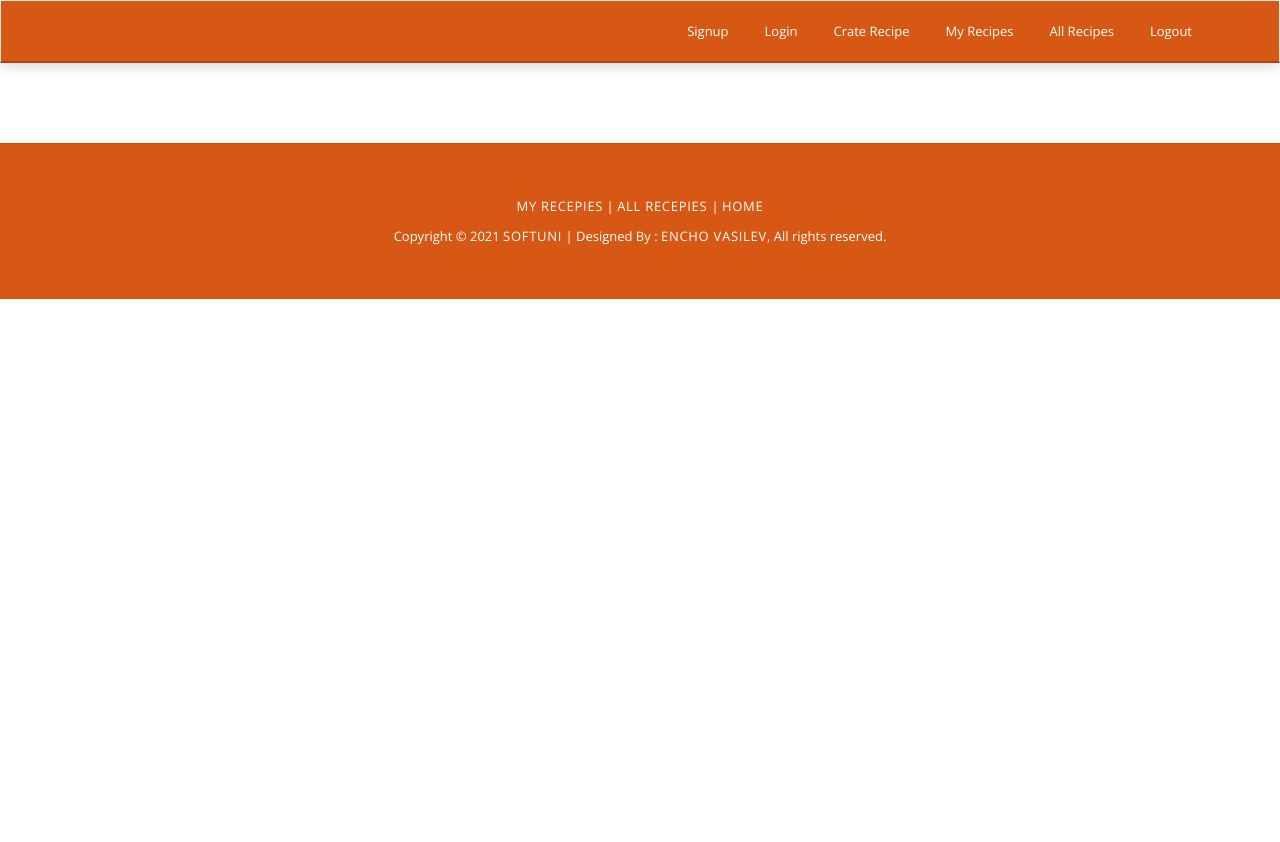
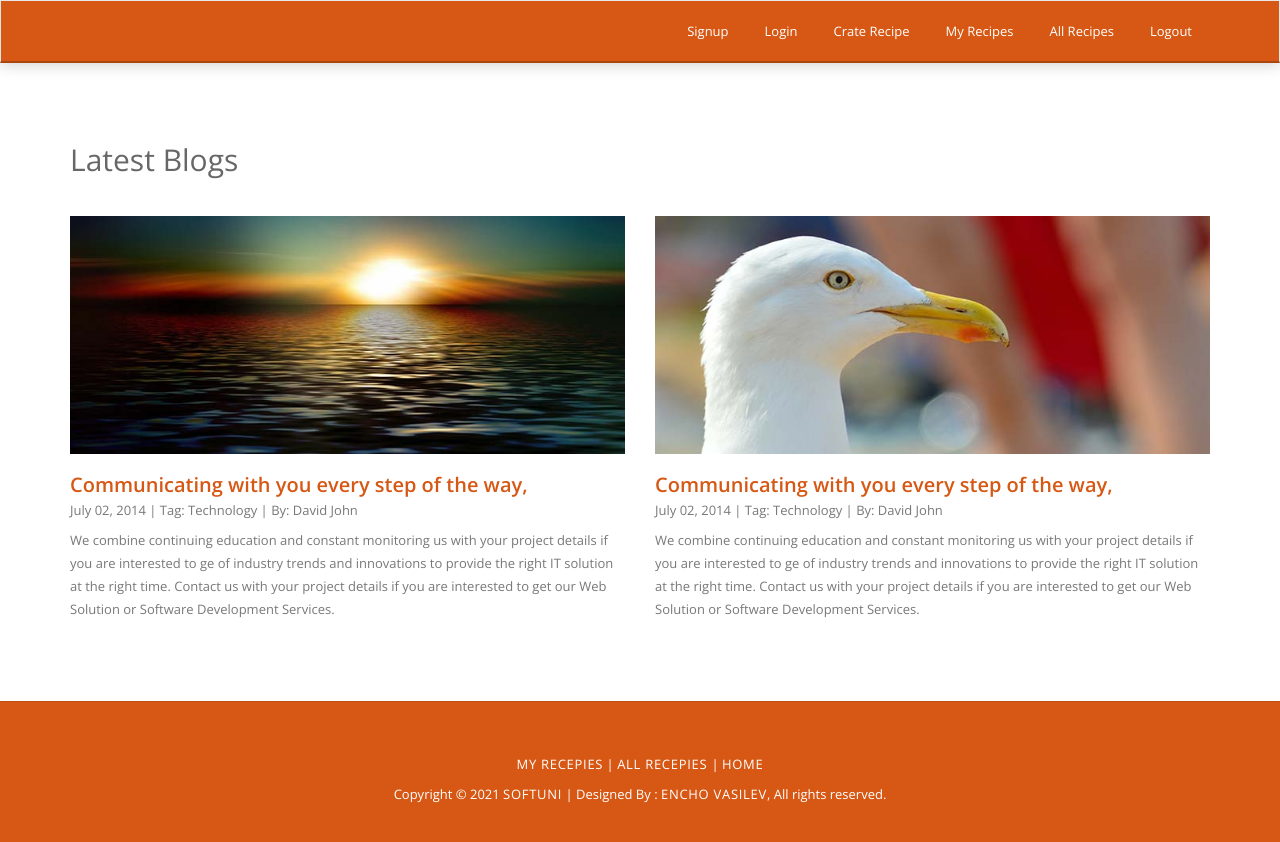
Before and after one commit to edvasilev94/CRA-Project, a JavaScript app: page /recipes in a window 1280 px wide. Shown: the top 842 px of the page. Before the commit the page ends 800 px from the top, so only its background shows below. Built offline with nearby package versions, Linux system fonts and the light colour scheme; the HTML template or start-up script is replaced by a standard one.

Commit message:
adding all recipes page

```diff
--- a/src/App.js
+++ b/src/App.js
@@ -7,6 +7,7 @@ import HomePage from './components/HomePage/HomePage';
 import Login from "./components/Login/Login";
 import Register from "./components/Register/Register";
 import CrateRecipe from './components/CrateRecipe/CrateRecipe'
+import AllRecipes from './components/AllRecipes/AllRecipes';
 
 
 function App() {
@@ -16,10 +17,11 @@ function App() {
 
       <Routes>
         <Route path="/" element={<><Home/><HomePage /></>} />
+        <Route path="/recipes" element={<AllRecipes/>} />
         <Route path="/crate" element={<CrateRecipe/>} />
         <Route path="/login" element={<Login/>} />
         <Route path="/register" element={<Register/>} />
-      </Routes>
+       </Routes>
 
       <Footer />
     </div>
--- /dev/null
+++ b/src/components/AllRecipes/AllRecipes.js
@@ -0,0 +1,38 @@
+import { Link } from 'react-router-dom'
+
+const AllRecipes = () => {
+
+    return (
+        <div className="blog" id="blog">
+				<div className="container">
+					<div className="default-heading">
+						<h2>Latest Blogs</h2>
+					</div>
+					<div className="row">
+						<div className="col-md-6 col-sm-6">
+							<div className="entry">
+								<img className="img-responsive" src="img/blog/1.jpg" alt="Blog" />
+								<h3><Link to="#">Communicating with you every step of the way,</Link></h3>
+								<span className="meta">
+									July 02, 2014 | Tag: Technology | By: David John
+								</span>
+								<p>We combine continuing education and constant monitoring us with your project details if you are interested to ge of industry trends and innovations to provide the right IT solution at the right time. Contact us with your project details if you are interested to get our Web Solution or Software Development Services.</p>
+							</div>
+						</div>
+						<div className="col-md-6 col-sm-6">
+							<div className="entry">
+								<img className="img-responsive" src="img/blog/2.jpg" alt="Blog" />
+								<h3><Link to="#">Communicating with you every step of the way,</Link></h3>
+								<span className="meta">
+									July 02, 2014 | Tag: Technology | By: David John
+								</span>
+								<p>We combine continuing education and constant monitoring us with your project details if you are interested to ge of industry trends and innovations to provide the right IT solution at the right time. Contact us with your project details if you are interested to get our Web Solution or Software Development Services.</p>
+							</div>
+						</div>
+					</div>
+				</div>
+			</div>
+         )
+};
+
+export default AllRecipes;
--- a/src/components/CrateRecipe/CrateRecipe.js
+++ b/src/components/CrateRecipe/CrateRecipe.js
@@ -6,18 +6,21 @@ const CrateRecipe = () => {
 						<h3>Crate Recipe</h3>
 						<form role="form" id="register-form">
 							<div className="form-group">
-								<input type="text" className="form-control" id="exampleInputName1" placeholder="Recipe Name	" />
+								<input type="text" className="form-control" id="name" placeholder="Recipe Name" />
 							</div>
 							<div className="form-group">
 							</div>
 							<div className="form-group">
-								<input type="email" className="form-control" id="exampleInputEmail1" placeholder="ingredients" />
+								<input type="text" className="form-control" id="ingredients" placeholder="Ingredients" />
 							</div>
 							<div className="form-group">
-								<input type="password" className="form-control" id="exampleInputPassword1" placeholder="Time for cooking" />
+								<input type="text" className="form-control" id="time" placeholder="Time for cooking" />
 							</div>
 							<div className="form-group">
-								<input type="password" className="form-control" id="exampleInputPassword2" placeholder="Way to cook" />
+								<input type="text" className="form-control" id="url" placeholder="Image URL" />
+							</div>
+							<div className="form-group">
+								<input type="text" className="form-control" id="instructions" placeholder="Instructions" />
 							</div>
 							<button type="submit" className="btn btn-default">Crate</button>&nbsp;
 						</form>
--- a/src/components/Header/Header.js
+++ b/src/components/Header/Header.js
@@ -22,7 +22,7 @@ const Header = () => {
                             <li><Link to="/login">Login</Link></li>
                             <li><Link to="/crate">Crate Recipe</Link></li>
                             <li><Link to="/myrecipes">My Recipes</Link></li>
-                            <li><Link to="/recepies">All Recipes</Link></li>
+                            <li><Link to="/recipes">All Recipes</Link></li>
                             <li><Link to="/logout">Logout</Link></li>
                         </ul>
                     </div>
```
